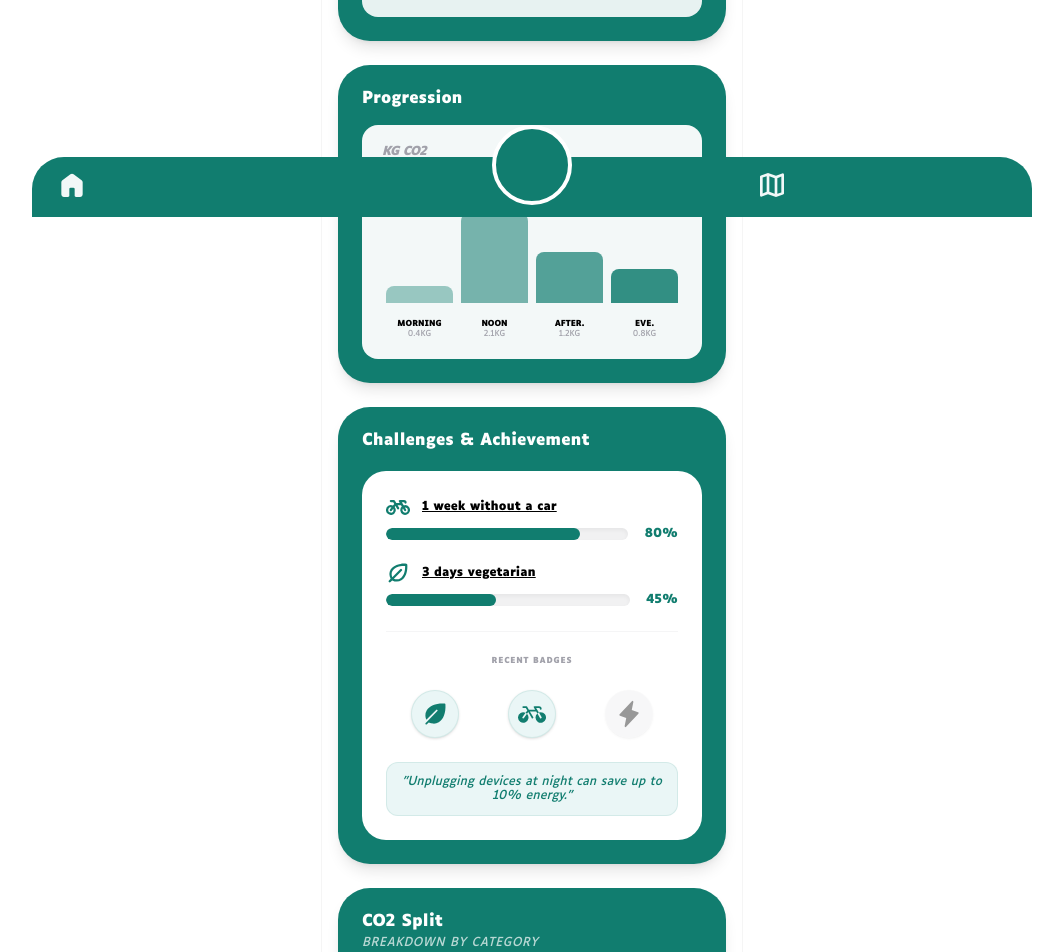
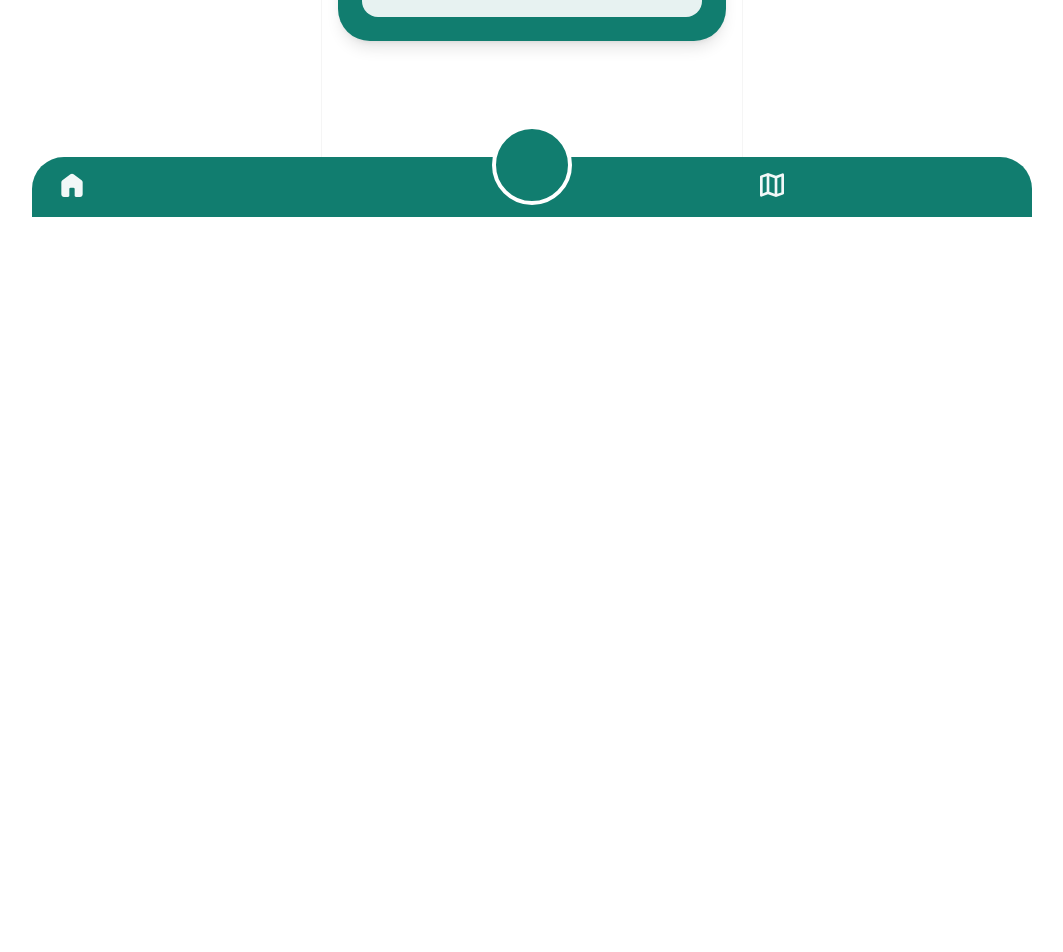
Before and after one commit to loucalm/WS401, a Vue app in the folder frontend/: page /data in a window 1280 px wide. Shown: the part 583-1535 px from the top of the page, without its empty margins (108-1171 px from the left). After the commit the page ends 800 px from the top, so only its background shows below. Built offline with nearby package versions, Linux system fonts and the light colour scheme; sample sign-in values are in the browser's storage; some icons are missing.

Commit message:
Ajout comparaison hebdomadaire

```diff
--- a/frontend/src/components/Data.vue
+++ b/frontend/src/components/Data.vue
@@ -120,68 +120,6 @@
           </div>
         </article>
 
-        <article @click="zoomedCard = 'progression'" class="group bg-main rounded-[2rem] p-6 shadow-lg flex flex-col cursor-pointer active:scale-95 transition-transform">
-          <div class="flex justify-between items-center mb-4">
-            <h2 class="text-white font-bold text-body-16">Progression</h2>
-            <Icon icon="ph:magnifying-glass-plus-bold" class="text-white/40 h-5 w-5 opacity-0 group-hover:opacity-100 transition-opacity" />
-          </div>
-          <div class="bg-white/95 rounded-2xl p-5 flex flex-col justify-between overflow-hidden">
-            <p class="text-body-12 text-grey font-bold italic mb-4 uppercase tracking-tighter">kg CO2</p>
-            <div class="flex items-end justify-between h-32 px-1 gap-2">
-              <div v-for="(val, index) in currentData.values" :key="index" class="w-full bg-main rounded-t-lg" :style="{ height: `${(val / currentData.max) * 100}%`, opacity: 0.4 + (index * 0.15) }"></div>
-            </div>
-            <div class="flex justify-between mt-4">
-               <div v-for="(label, index) in currentData.labels" :key="index" class="text-body-8 text-center font-bold text-black flex-1 uppercase leading-tight">
-                 {{ label }}<br/><span class="font-normal text-grey">{{ currentData.values[index] }}kg</span>
-               </div>
-            </div>
-          </div>
-        </article>
-
-        <article @click="zoomedCard = 'challenges'" class="group bg-main rounded-[2rem] p-6 shadow-lg flex flex-col cursor-pointer active:scale-95 transition-transform">
-          <div class="flex justify-between items-center mb-5">
-            <h2 class="text-white font-bold text-body-16">Challenges & Achievement</h2>
-            <Icon icon="ph:magnifying-glass-plus-bold" class="text-white/40 h-5 w-5 opacity-0 group-hover:opacity-100 transition-opacity" />
-          </div>
-          <div class="bg-white rounded-3xl p-6 flex flex-col justify-between h-full gap-6">
-            <div class="flex flex-col gap-5">
-              <div v-for="c in challenges" :key="c.title" class="flex flex-col gap-2">
-                <div class="flex items-center gap-3 text-body-12">
-                  <Icon :icon="c.icon" class="h-6 w-6 text-main shrink-0" />
-                  <p class="font-bold text-black underline">{{ c.title }}</p>
-                </div>
-                <div class="flex items-center gap-4">
-                  <div class="flex-1 bg-grey/15 h-3 rounded-full overflow-hidden shadow-inner relative">
-                    <div class="absolute inset-y-0 left-0 bg-main h-full rounded-full transition-all duration-1000" :style="{ width: c.progress + '%' }"></div>
-                  </div>
-                  <span class="text-body-12 font-bold text-main">{{ c.progress }}%</span>
-                </div>
-              </div>
-            </div>
-            <div class="h-px bg-grey/10 w-full"></div>
-            <p class="text-body-8 font-bold text-grey uppercase tracking-widest text-center">Recent Badges</p>
-            <div class="flex justify-around items-center">
-              <div v-for="b in badges.slice(0, 3)" :key="b.name" class="h-12 w-12 rounded-full flex items-center justify-center shadow-sm" :class="b.locked ? 'bg-grey/20 opacity-40' : 'bg-main-light text-main border border-main/10'">
-                <Icon :icon="b.icon" class="h-7 w-7" />
-              </div>
-            </div>
-            <div class="bg-main-light rounded-xl p-3 border border-main/10 text-center">
-              <p class="text-body-12 text-main leading-tight italic">"Unplugging devices at night can save up to 10% energy."</p>
-            </div>
-          </div>
-        </article>
-
-        <article @click="zoomedCard = 'split'" class="group bg-main rounded-[2rem] p-6 flex flex-col shadow-lg cursor-pointer active:scale-95 transition-transform">
-          <div class="flex justify-between items-center mb-1">
-            <h2 class="text-white font-bold text-body-16 leading-tight">CO2 Split</h2>
-            <Icon icon="ph:magnifying-glass-plus-bold" class="text-white/40 h-5 w-5 opacity-0 group-hover:opacity-100 transition-opacity" />
-          </div>
-          <p class="text-body-12 text-white/70 italic uppercase mb-4 tracking-wider">Breakdown by category</p>
-          <div class="bg-white/90 rounded-2xl p-6 min-h-[250px] flex items-center justify-center">
-             <Pie :data="chartData" :options="chartOptions" />
-          </div>
-        </article>
-
       </section>
     </main>
 
```
